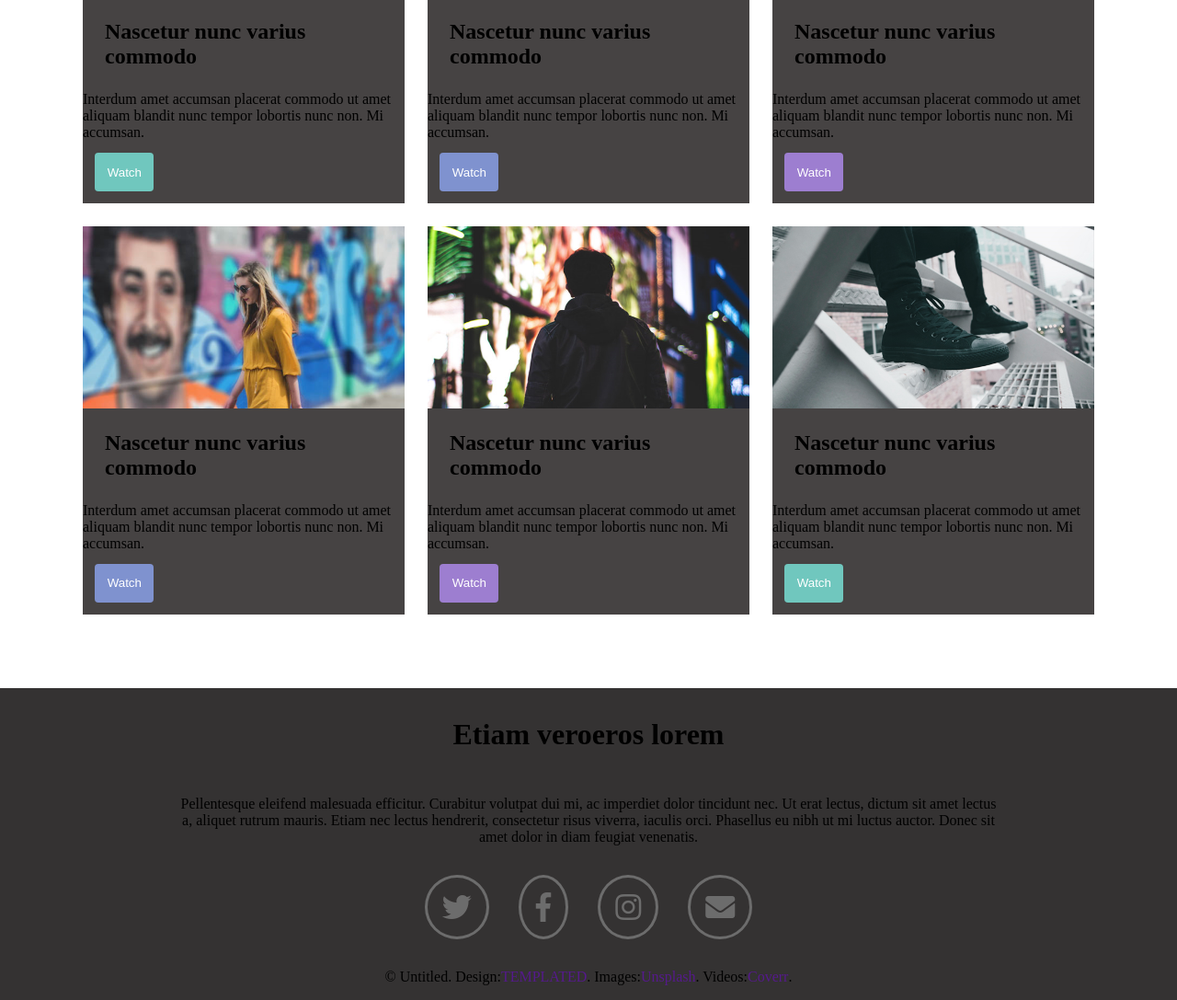
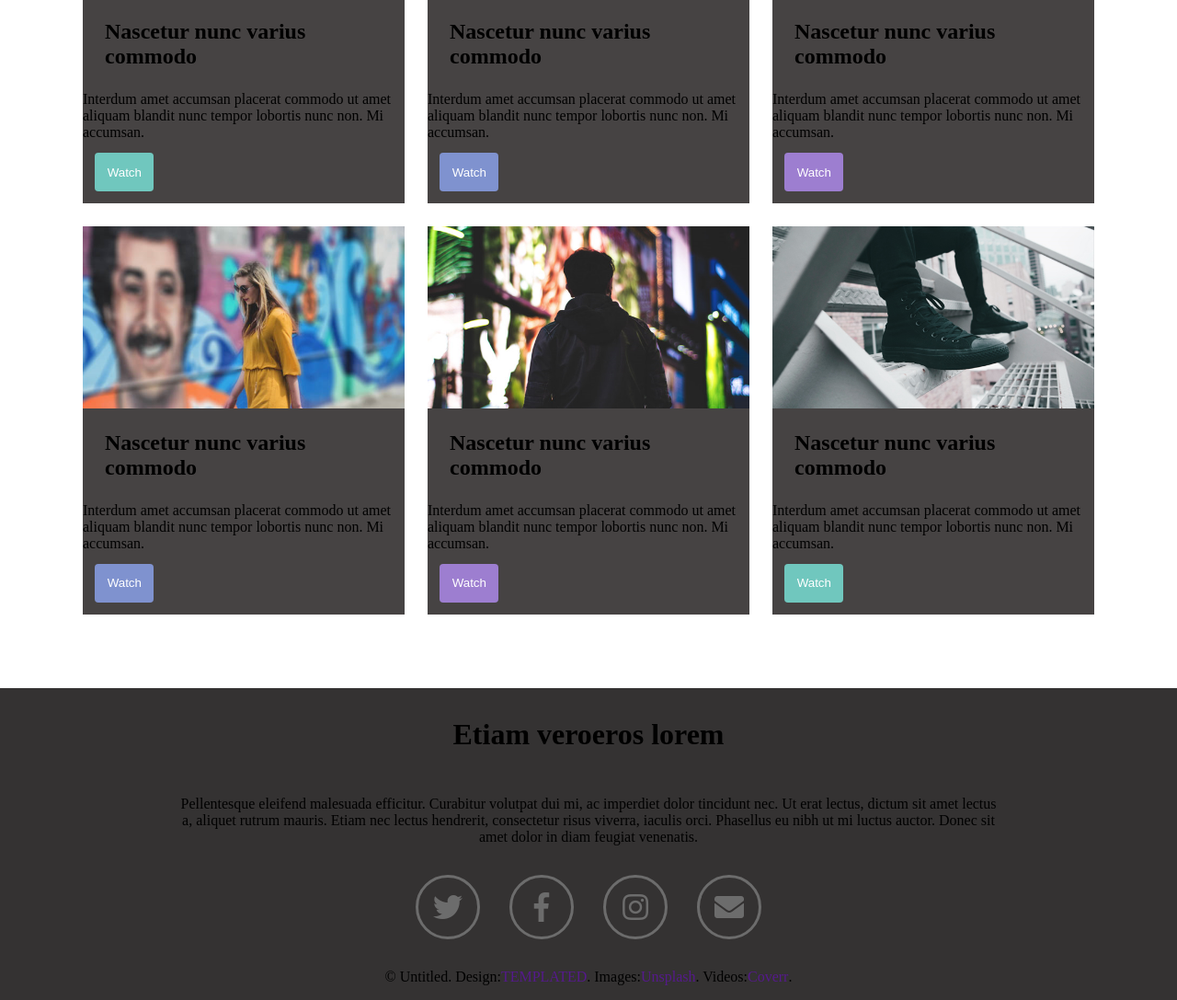
Before and after one commit to luist23/prograwebTareaDesing, a plain HTML site: page index.html in a window 1280 px wide. Shown: the part 680-1767 px from the top of the page at 92% size. Drawn offline with Linux system fonts and the light colour scheme; a script that the page names is missing.

Commit message:
correccion aspecto class:social

```diff
--- a/css/style.css
+++ b/css/style.css
@@ -101,6 +101,7 @@ footer h2{
     border: solid;
     border-radius: 100%;
     margin: 1em;
+    width: 2em;
     border-color: rgba(128, 128, 128, 0.74);
     color: rgba(128, 128, 128, 0.74);
 }
```
